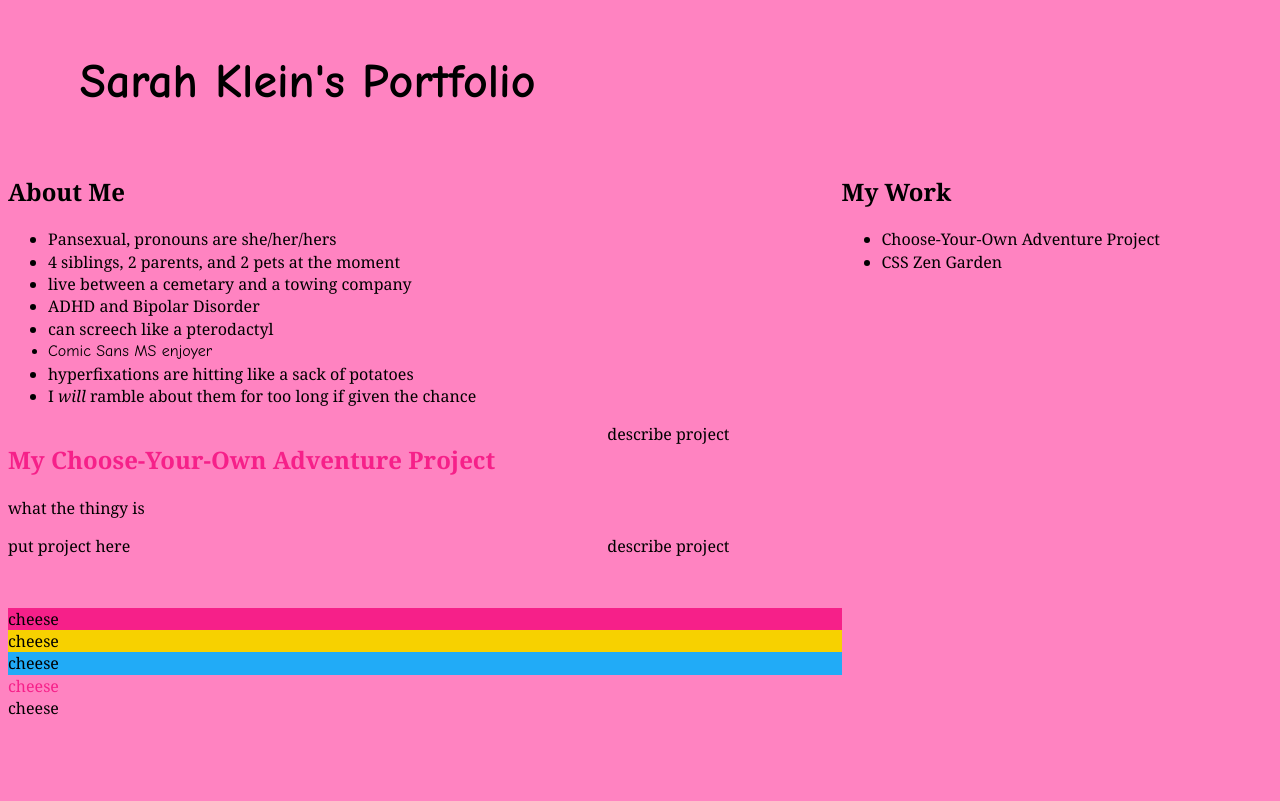
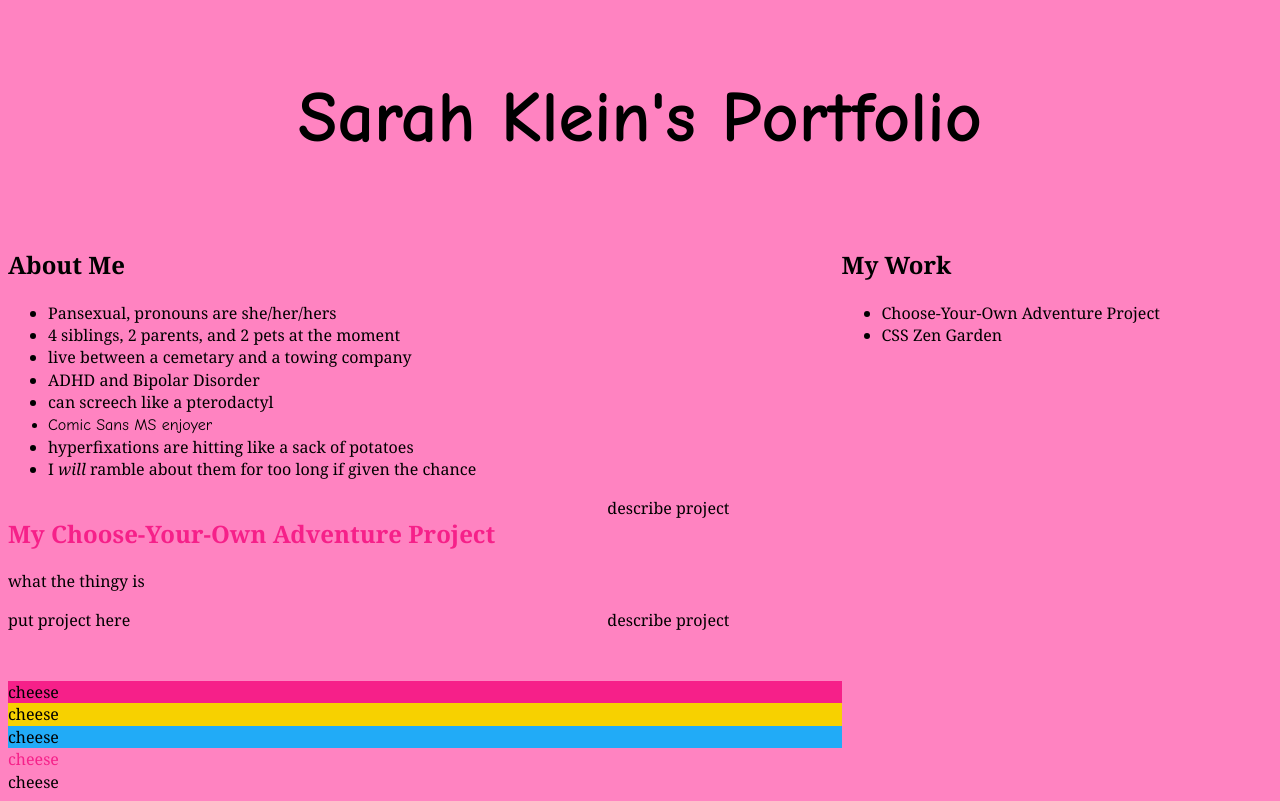
Before and after one commit to IACS-CS/web-design-portfolio-Bac0nPANcakes, a website: page public/index.html in a window 1280 px wide. Drawn offline with Linux system fonts and the light colour scheme.

Commit message:
messing around with flexbox

```diff
--- a/public/style.css
+++ b/public/style.css
@@ -18,12 +18,13 @@ grid-template-areas:
 }
 
 
-h1 {
-  display:flex;
-  justify-content: center;
+.hero {
+
   font-family: "Comic Sans MS";
   font-size: xxx-large;
   grid-area: hero;
+  display:flex;
+  justify-content:center;
 }
 
 .info{
```
